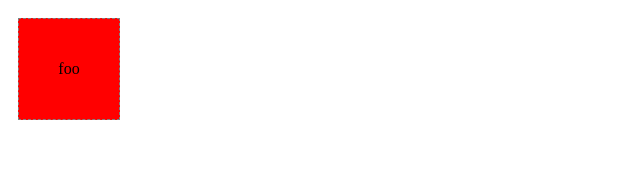
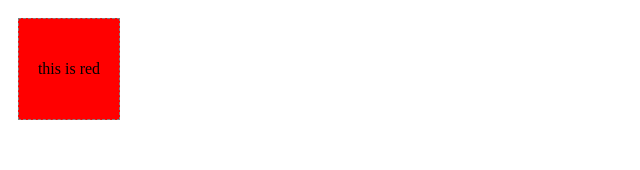
Before and after one commit to joelstevick/dyn-component-loading, an Angular app: page / in a window 1280 px wide. Shown: the top 170 px of the page, without its empty margins (0-640 px from the left). Built offline with nearby package versions, Linux system fonts and the light colour scheme.

Commit message:
1 file modified

```diff
--- a/src/app/components/box.component.ts
+++ b/src/app/components/box.component.ts
@@ -29,8 +29,5 @@ export class BoxComponent implements OnInit {
   color: string;
   label: string;
 
-  ngOnInit() {
-    this.color = "red";
-    this.label = "foo";
-  }
+  ngOnInit() {}
 }
```
